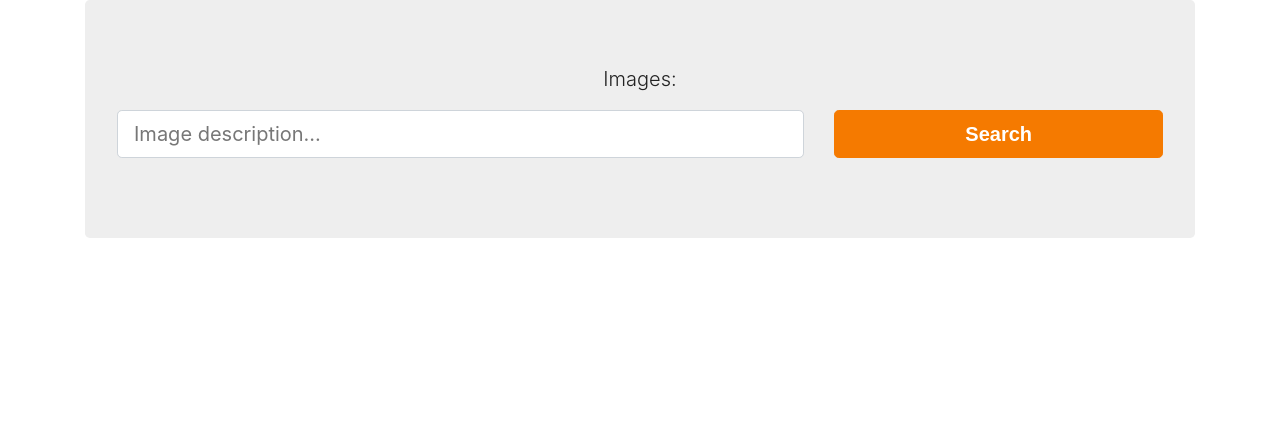
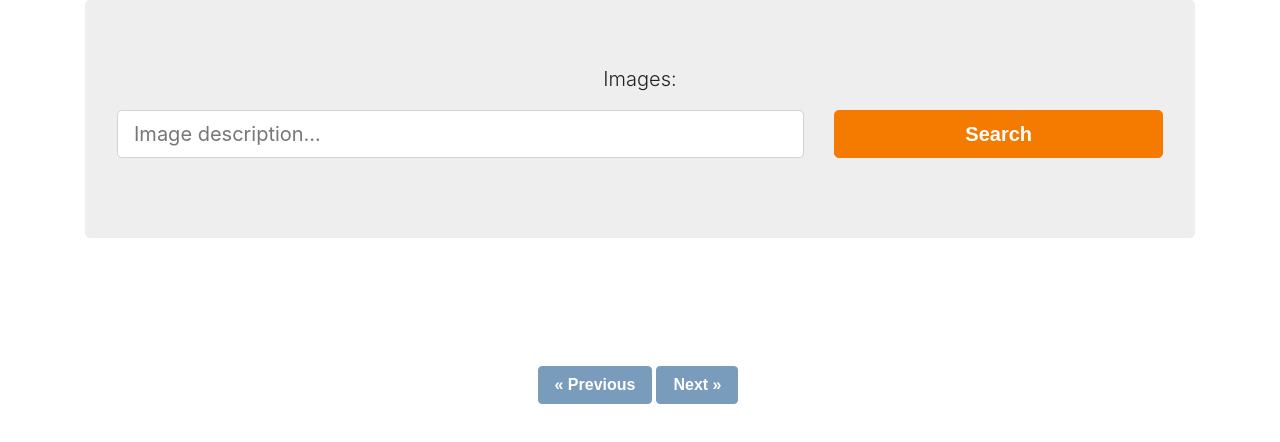
Before and after one commit to Sergio99778/images-pixabay, a React (Vite) app: page / in a window 1280 px wide. Shown: the top 442 px of the page. Built offline with nearby package versions, Linux system fonts and the light colour scheme; a web font is replaced by a local one.

Commit message:
Adding paginator

```diff
--- a/src/App.jsx
+++ b/src/App.jsx
@@ -7,6 +7,8 @@ import ListImages from "./components/ListImages";
 function App() {
   const [term, setTerm] = useState("");
   const [images, setImages] = useState([]);
+  const [actualPage, setActualPage] = useState(1);
+  const [totalPages, setTotalPages] = useState(1);
 
   useEffect(() => {
     const getData = async () => {
@@ -14,15 +16,33 @@ function App() {
 
       const imgPerPage = 10;
       const key = import.meta.env.VITE_KEY;
-      const url = `https://pixabay.com/api/?key=${key}&q=${term}&per_page=${imgPerPage}`;
+      const url = `https://pixabay.com/api/?key=${key}&q=${term}&per_page=${imgPerPage}&page=${actualPage}`;
 
       const res = await fetch(url);
       const data = await res.json();
 
       setImages(data.hits);
+
+      //calc total pages
+      const calcTotalPages = Math.ceil(data.totalHits / imgPerPage);
+      setTotalPages(calcTotalPages);
+      //Scroll up
+      const jumbotron = document.querySelector(".jumbotron");
+      jumbotron.scrollIntoView({ behavior: "smooth" });
     };
     getData();
-  }, [term]);
+  }, [term, actualPage]);
+
+  const previousPage = () => {
+    const newActualPage = actualPage - 1;
+    if (newActualPage === 0) return;
+    setActualPage(newActualPage);
+  };
+  const nextPage = () => {
+    const newActualPage = actualPage + 1;
+    if (newActualPage > totalPages) return;
+    setActualPage(newActualPage);
+  };
 
   return (
     <div className="container">
@@ -30,8 +50,24 @@ function App() {
         <p className="lead text-center">Images:</p>
         <Form setTerm={setTerm} />
       </div>
-      <div className="row justify-content-center">
+      <div className="row justify-content-center ">
         <ListImages images={images} />
+        <button
+          type="button"
+          className="btn btn-info mr-1"
+          onClick={previousPage}
+          disabled={actualPage === 1}
+        >
+          &laquo; Previous
+        </button>
+        <button
+          type="button"
+          className="btn btn-info mr-1 "
+          onClick={nextPage}
+          disabled={actualPage === totalPages}
+        >
+          Next &raquo;
+        </button>
       </div>
     </div>
   );
```
